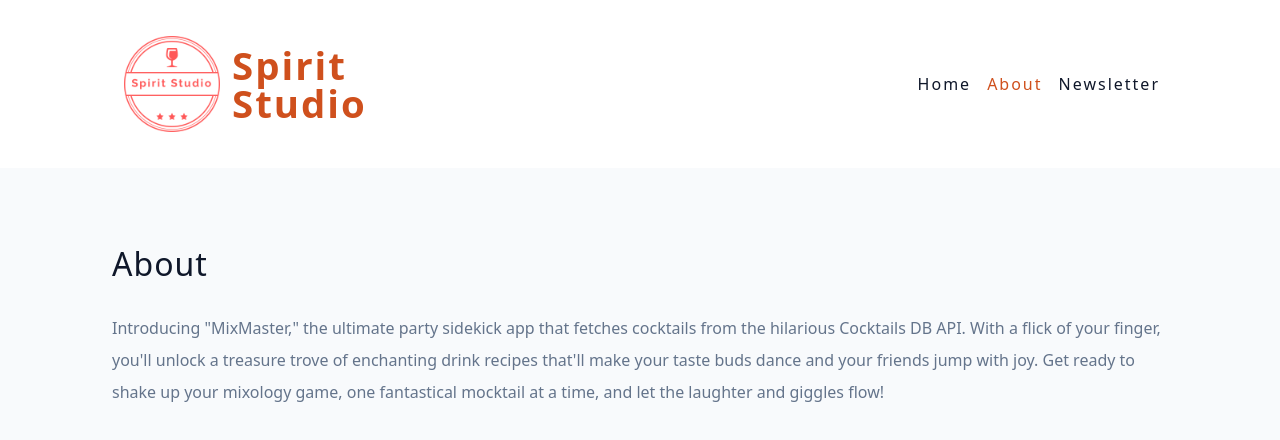
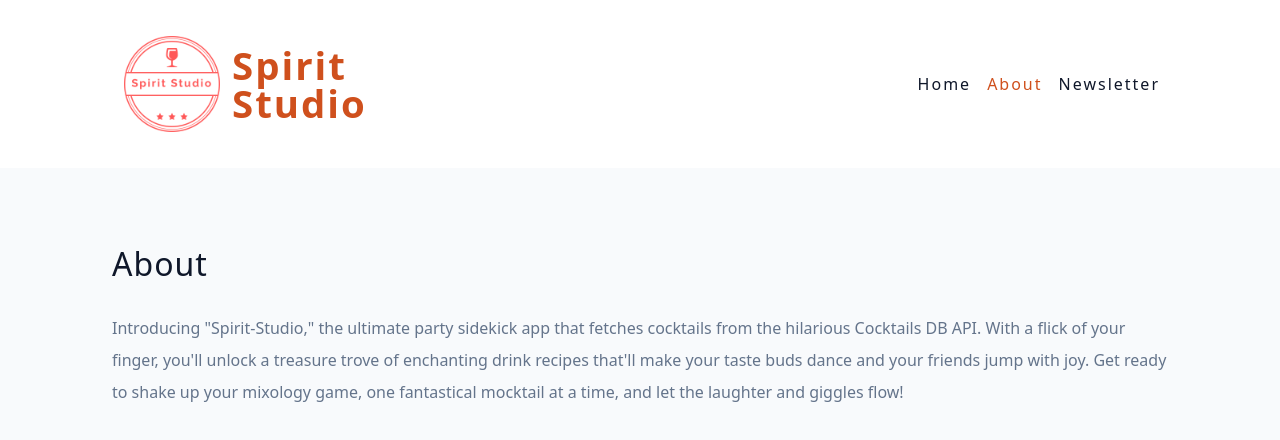
Before and after one commit to aniketdebnath/spirit-studio, a React (Vite) app: page /about in a window 1280 px wide. Shown: the top 440 px of the page. Built offline with nearby package versions, Linux system fonts and the light colour scheme.

Commit message:
final commit

```diff
--- a/src/pages/About.jsx
+++ b/src/pages/About.jsx
@@ -4,9 +4,9 @@ const About = () => {
     <Wrapper>
       <h3>About</h3>
       <p>
-        Introducing "MixMaster," the ultimate party sidekick app that fetches
-        cocktails from the hilarious Cocktails DB API. With a flick of your
-        finger, you'll unlock a treasure trove of enchanting drink recipes
+        Introducing "Spirit-Studio," the ultimate party sidekick app that
+        fetches cocktails from the hilarious Cocktails DB API. With a flick of
+        your finger, you'll unlock a treasure trove of enchanting drink recipes
         that'll make your taste buds dance and your friends jump with joy. Get
         ready to shake up your mixology game, one fantastical mocktail at a
         time, and let the laughter and giggles flow!
```
